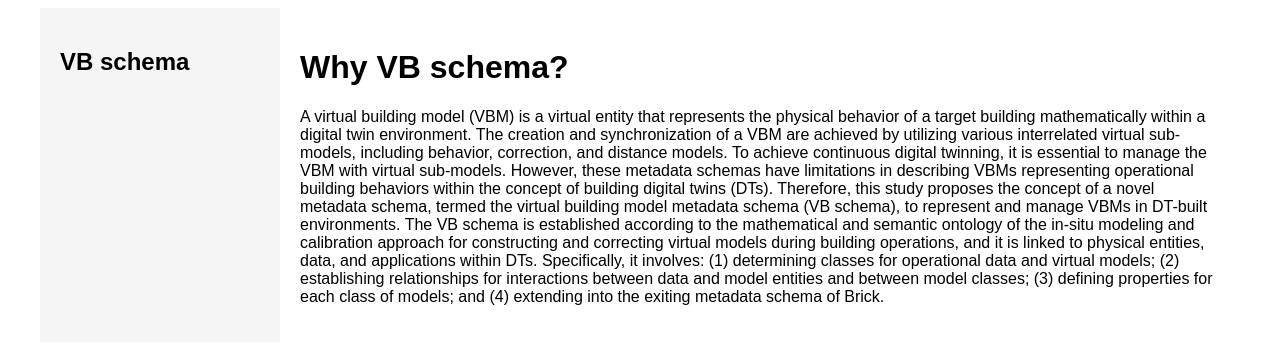
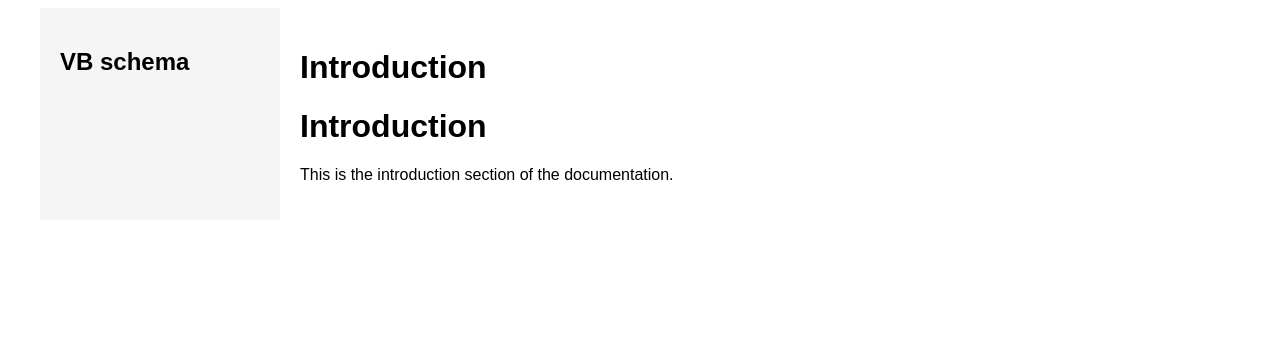
Before and after one commit to SKKU-BIST/SKLU-BIST.github.io, a Jekyll site: the page built from index.md, in a window 1280 px wide. Shown: the top 344 px of the page. Built offline with Jekyll 4.4.1, drawn with Linux system fonts in a browser that asks for light colours.

Commit message:
Update index.md

```diff
--- a/index.md
+++ b/index.md
@@ -1,6 +1,8 @@
 ---
 layout: default
-title: Why VB schema?
+title: Introduction
 ---
 
-A virtual building model (VBM) is a virtual entity that represents the physical behavior of a target building mathematically within a digital twin environment. The creation and synchronization of a VBM are achieved by utilizing various interrelated virtual sub-models, including behavior, correction, and distance models. To achieve continuous digital twinning, it is essential to manage the VBM with virtual sub-models. However, these metadata schemas have limitations in describing VBMs representing operational building behaviors within the concept of building digital twins (DTs). Therefore, this study proposes the concept of a novel metadata schema, termed the virtual building model metadata schema (VB schema), to represent and manage VBMs in DT-built environments. The VB schema is established according to the mathematical and semantic ontology of the in-situ modeling and calibration approach for constructing and correcting virtual models during building operations, and it is linked to physical entities, data, and applications within DTs. Specifically, it involves: (1) determining classes for operational data and virtual models; (2) establishing relationships for interactions between data and model entities and between model classes; (3) defining properties for each class of models; and (4) extending into the exiting metadata schema of Brick.
+# Introduction
+
+This is the introduction section of the documentation.
```
